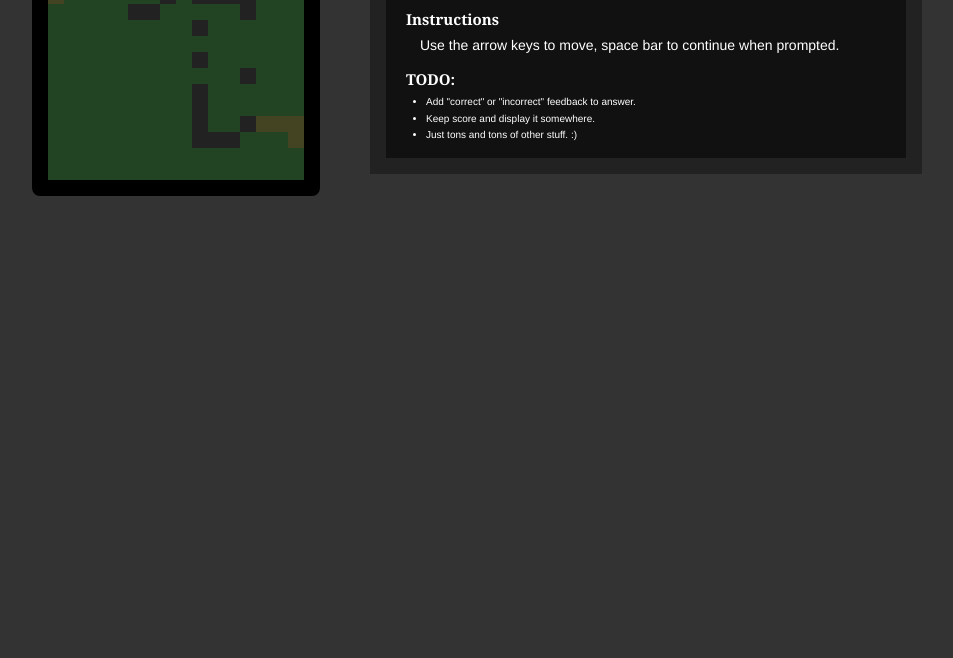
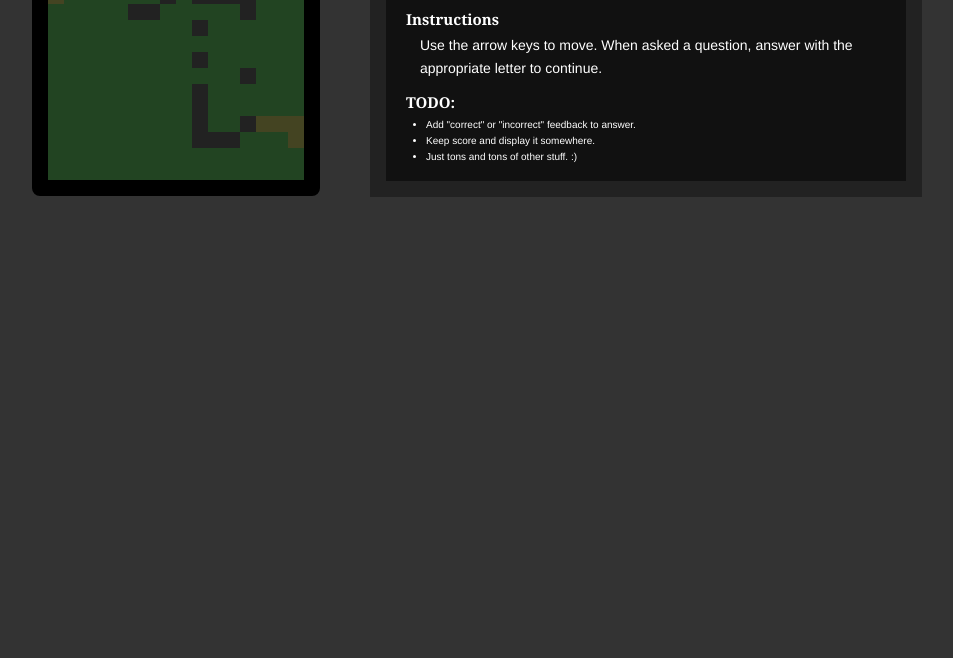
Before and after one commit to gregdek/jqueryEduRpg, a plain HTML site: page jQRPG.html in a window 1280 px wide. Shown: the part 142-800 px from the top of the page, without its empty margins (18-971 px from the left). Drawn offline with Linux system fonts and the light colour scheme.

Commit message:
Modify instructions on start page

```diff
--- a/jQRPG.html
+++ b/jQRPG.html
@@ -35,7 +35,7 @@
 
 <h2>Instructions</h2>
 <p>
-Use the arrow keys to move, space bar to continue when prompted.
+Use the arrow keys to move.  When asked a question, answer with the appropriate letter to continue.
 </p>
 
 <h2>TODO:</h2>
```
